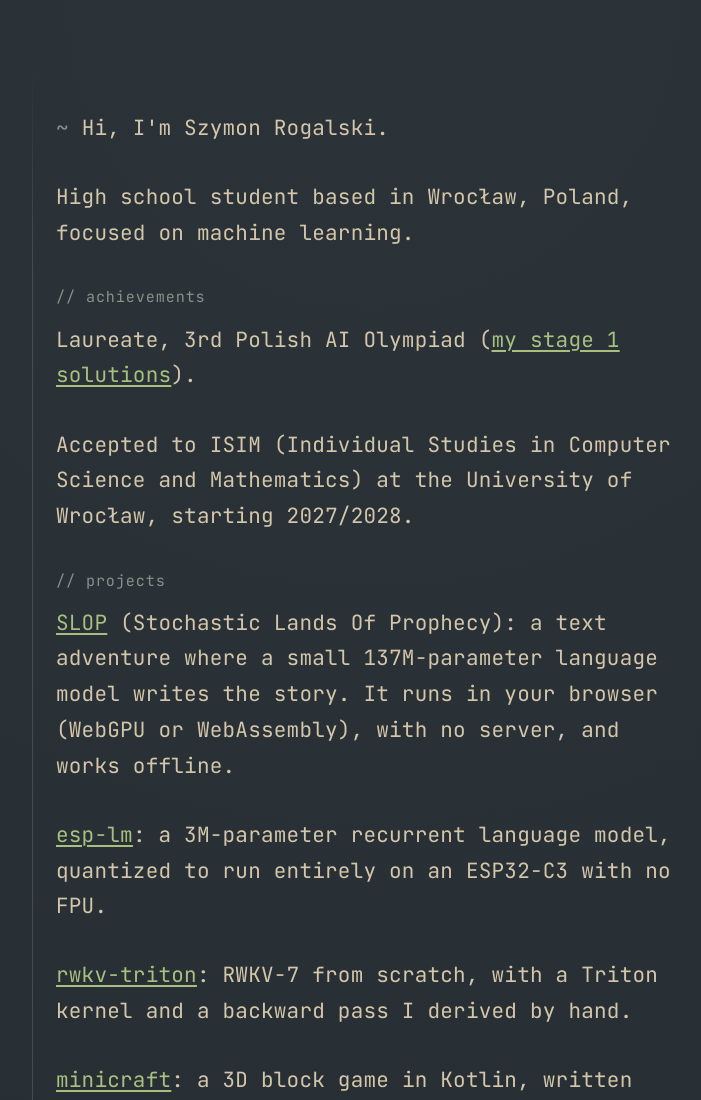
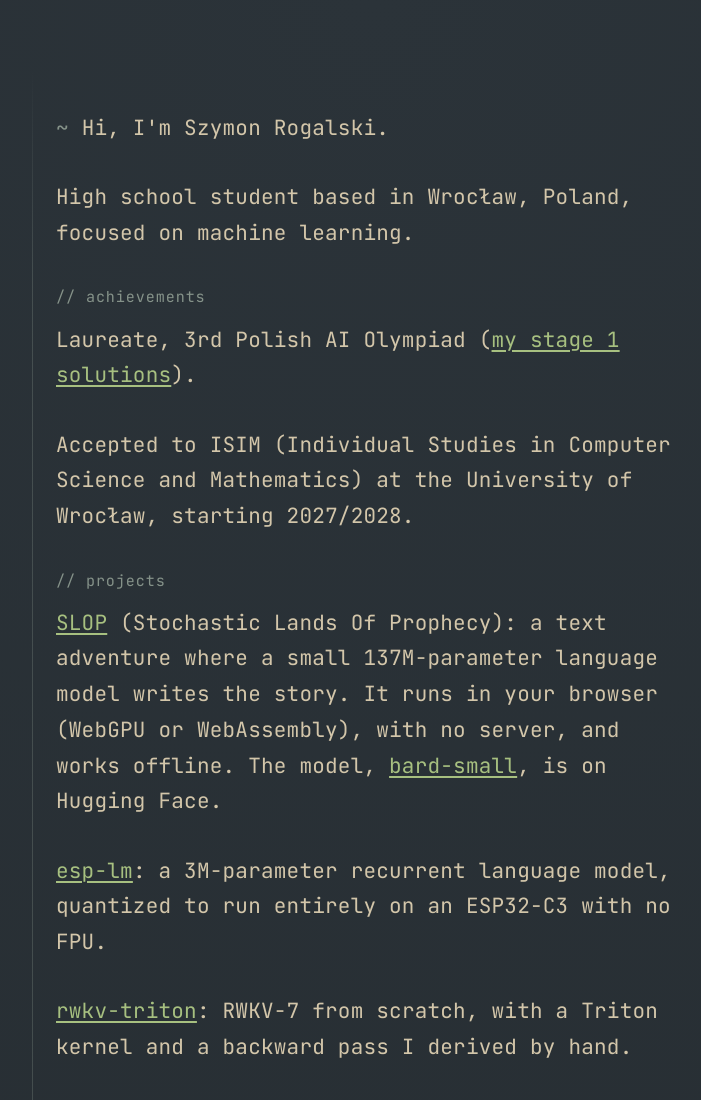
Before and after one commit to l0werkey/page, a plain HTML site: page index.html in a window 1280 px wide. Shown: the top 1100 px of the page, without its empty margins (268-969 px from the left). Drawn offline with Linux system fonts and the light colour scheme.

Commit message:
Link bard-small from the SLOP project

```diff
--- a/index.html
+++ b/index.html
@@ -24,7 +24,7 @@
 
   <p class="group-label">// projects</p>
 
-  <p class="line"><a href="https://slop.szymon.space">SLOP</a> (Stochastic Lands Of Prophecy): a text adventure where a small 137M-parameter language model writes the story. It runs in your browser (WebGPU or WebAssembly), with no server, and works offline.</p>
+  <p class="line"><a href="https://slop.szymon.space">SLOP</a> (Stochastic Lands Of Prophecy): a text adventure where a small 137M-parameter language model writes the story. It runs in your browser (WebGPU or WebAssembly), with no server, and works offline. The model, <a href="https://huggingface.co/lowerkey/bard-small">bard-small</a>, is on Hugging Face.</p>
 
   <p class="line"><a href="https://github.com/l0werkey/esp-lm">esp-lm</a>: a 3M-parameter recurrent language model, quantized to run entirely on an ESP32-C3 with no FPU.</p>
 
```
